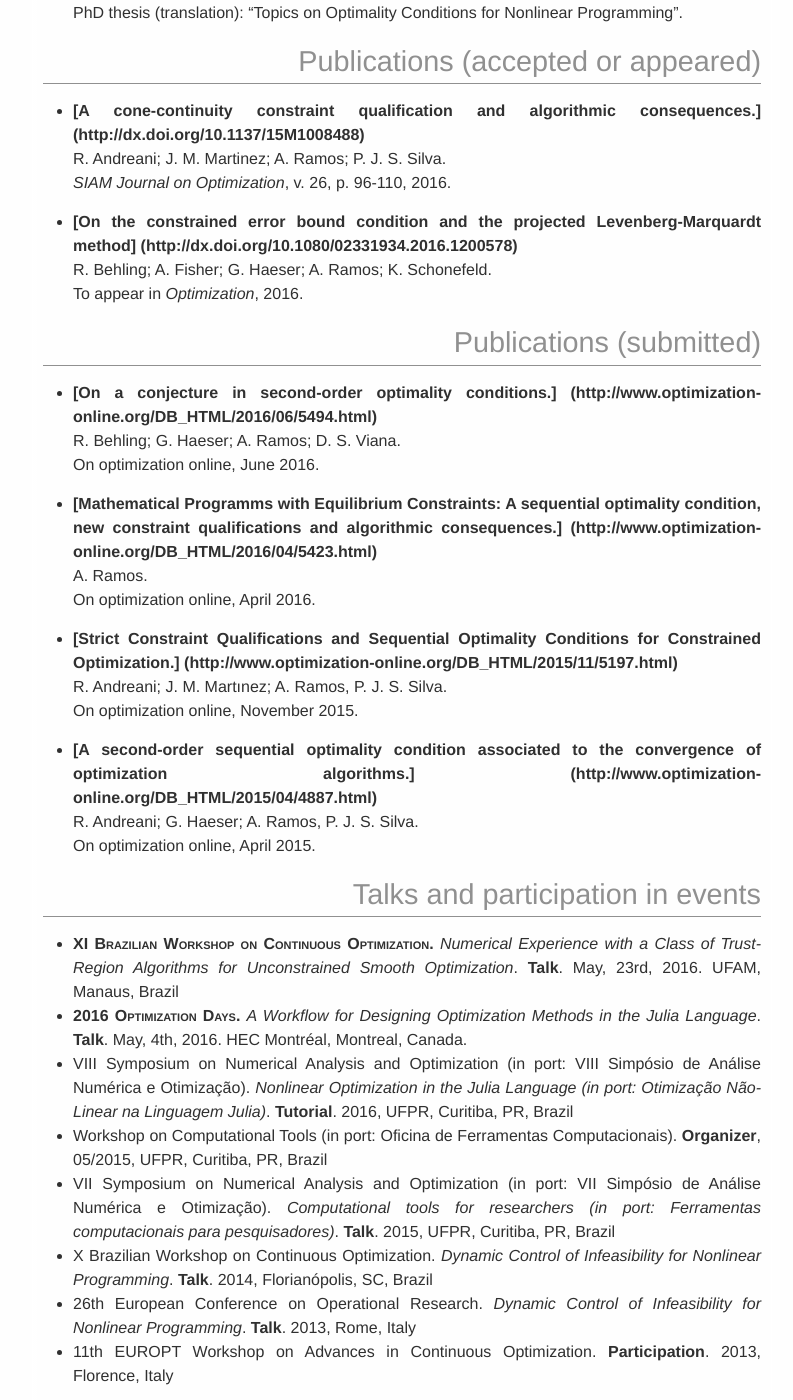
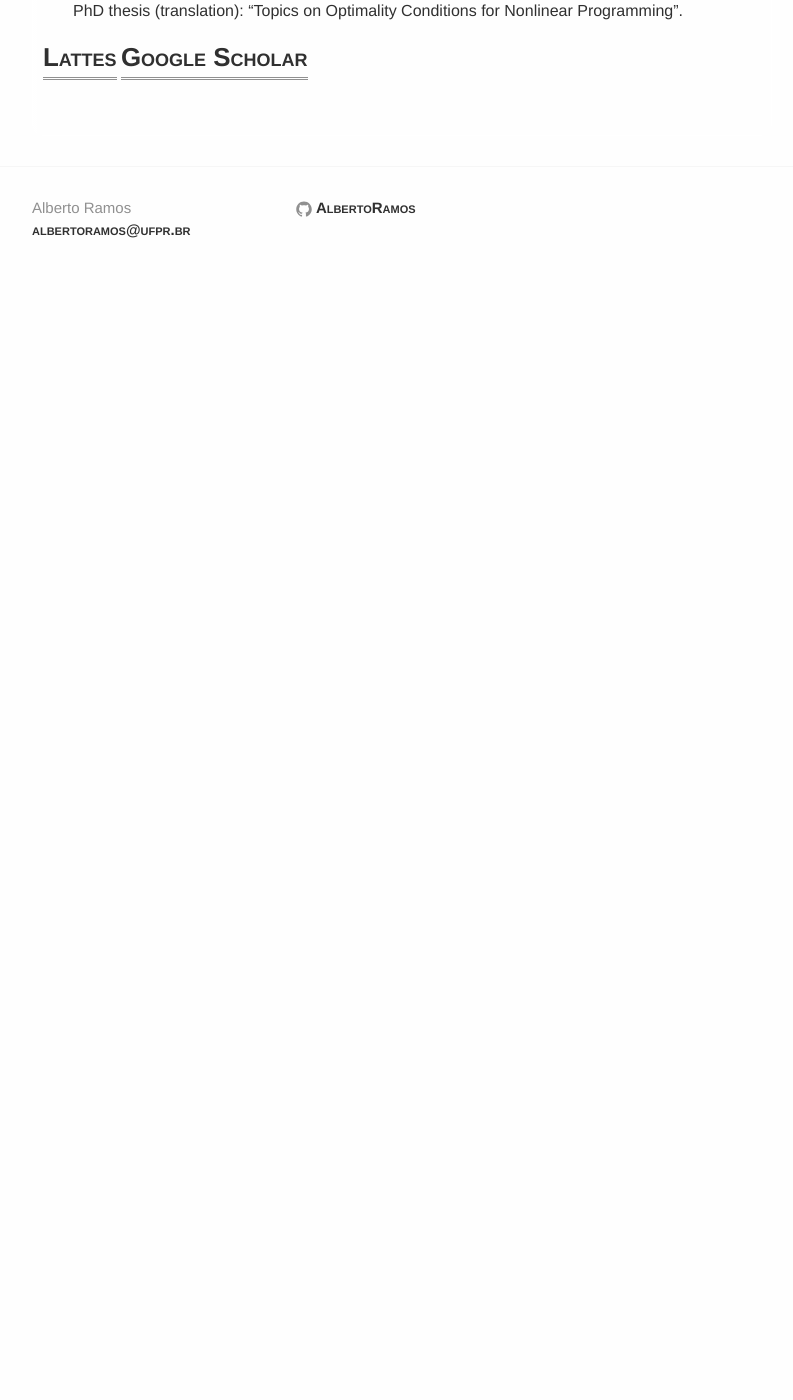
Before and after one commit to abelsiqueira/abelsiqueira.github.io-old, a Jekyll site: the page built from curriculum.en.md, in a window 1280 px wide and 1400 px high, scrolled down 623 px. Shown: the whole window, without its empty margins (238-1031 px from the left). Built offline with Jekyll 4.4.1, drawn with Linux system fonts in a browser that asks for light colours; after the commit the page ends 925 px from its top, so only the background shows below that; some of the changed text lies outside the part shown.

Commit message:
Update curriculum.en.md

```diff
--- a/curriculum.en.md
+++ b/curriculum.en.md
@@ -7,7 +7,7 @@ order:      3
 permalink:  /en/curriculum/
 ---
 
-# Academic path
+## Academic path
 
   - 07/2016-now - Professor at the Federal University of Paraná at Curitiba,
   PR, Brazil;
@@ -17,87 +17,6 @@ permalink:  /en/curriculum/
   PhD thesis (translation): "Topics on Optimality Conditions for Nonlinear
   Programming".
 
-# Publications (accepted or appeared)
-
-  - **[A cone-continuity constraint qualification and algorithmic consequences.]
-    (http://dx.doi.org/10.1137/15M1008488)** <br />
-    R. Andreani; J. M. Martinez; A. Ramos; P. J. S. Silva. <br />
-    _SIAM Journal on Optimization_, v. 26, p. 96-110, 2016.
-
-  - **[On the constrained error bound condition and the projected Levenberg-Marquardt method]
-    (http://dx.doi.org/10.1080/02331934.2016.1200578)** <br />
-    R. Behling; A. Fisher; G. Haeser; A. Ramos; K. Schonefeld. <br />
-    To appear in _Optimization_, 2016.
-
-# Publications (submitted)
-
-  - **[On a conjecture in second-order optimality conditions.]
-      (http://www.optimization-online.org/DB_HTML/2016/06/5494.html)** <br />
-    R. Behling; G. Haeser; A. Ramos; D. S. Viana. <br />
-    On optimization online, June 2016.
-
-  - **[Mathematical Programms with Equilibrium Constraints:
-  A sequential optimality condition, new constraint qualifications and algorithmic consequences.]
-  (http://www.optimization-online.org/DB_HTML/2016/04/5423.html)** <br />
-   A. Ramos. <br /> On optimization online, April 2016.
-
-  - **[Strict Constraint Qualifications and Sequential Optimality Conditions for Constrained Optimization.]
-    (http://www.optimization-online.org/DB_HTML/2015/11/5197.html)** <br />
-    R. Andreani; J. M. Martınez; A. Ramos, P. J. S. Silva. <br />
-    On optimization online, November 2015.
-
-  - **[A second-order sequential optimality condition associated to the convergence of optimization algorithms.]
-  (http://www.optimization-online.org/DB_HTML/2015/04/4887.html)** <br />
-    R. Andreani; G. Haeser; A. Ramos, P. J. S. Silva. <br /> On optimization online, April 2015.
-
-# Talks and participation in events
-
-  - [XI Brazilian Workshop on Continuous Optimization.]({{ site.baseurl
-    }}/assets/brazopt-2016.pdf)
-    _Numerical Experience with a Class of Trust-Region Algorithms for
-    Unconstrained Smooth Optimization_.
-    **Talk**. May, 23rd, 2016. UFAM, Manaus, Brazil
-  - [2016 Optimization Days.]({{ site.baseurl }}/assets/jopt-2016.pdf)
-    _A Workflow for Designing Optimization Methods in the Julia Language_.
-    **Talk**. May, 4th, 2016. HEC Montréal, Montreal, Canada.
-  - VIII Symposium on Numerical Analysis and Optimization (in port: VIII Simpósio
-    de Análise Numérica e Otimização).
-    _Nonlinear Optimization in the Julia Language (in port: Otimização
-    Não-Linear na Linguagem Julia)_.
-    **Tutorial**. 2016, UFPR, Curitiba, PR, Brazil
-  - Workshop on Computational Tools (in port: Oficina de Ferramentas
-    Computacionais). **Organizer**, 05/2015, UFPR, Curitiba, PR, Brazil
-  - VII Symposium on Numerical Analysis and Optimization (in port: VII Simpósio
-    de Análise Numérica e Otimização).
-    _Computational tools for researchers (in port: Ferramentas computacionais
-    para pesquisadores)_.
-    **Talk**. 2015, UFPR, Curitiba, PR, Brazil
-  - X Brazilian Workshop on Continuous Optimization.
-    _Dynamic Control of Infeasibility for Nonlinear Programming_.
-    **Talk**. 2014, Florianópolis, SC, Brazil
-  - 26th European Conference on Operational Research.
-    _Dynamic Control of Infeasibility for Nonlinear Programming_.
-    **Talk**. 2013, Rome, Italy
-  - 11th EUROPT Workshop on Advances in Continuous Optimization.
-    **Participation**. 2013, Florence, Italy
-
-  - [XI Brazilian workshop on continuous optimization.]
-   _Optimality conditions and constraint qualifications for mathematicalprogramms with equilibrium constraints_.
-   **Contributed talk** 2016.
-  - [22nd International symposium on mathematical programming, ISMP 2015.]
-   _On Second-Order Sequential Optimality Conditions for Nonlinear Optimization and Applications_. **Contributed Talk** 2015.
-  - [30 Colóquio brasileiro de matemática, IMPA.]
-   _Condição sequencial de otimalidade de segunda ordem para otimização não-linear  e aplicações_. **Contributed Talk** 2015.
-  - [I Workshop de soluções matemáticas para problemas industriais.]
-   _Análise de Redes Sociais na Detecção de Fraudes_. **Participation**, 2015.
-  - [I Brazilian Congress of Young Researchers in Pure and Applied Mathematics.]
-   _On sequential second-order optimality conditions,
-   constraint qualifications and applications to mathematical programming_.**Contributed Talk**, 2014.
-  - [X Brazilian Workshop on Continuous Optimization.]
-   _Constraint Qualifications and approximate-KKT sequences_. **Contributed Talk** 2014.
-  - [XI International Symposium on Generalized Convexity and Monotonicity.]
-   _An Inexact PPA for cohypomonotone operators with a practical relative error criterion_.**Contributed Talk**, 2014.
-
 ## [Lattes](http://lattes.cnpq.br/3320145045271106)<br />
 
 ## [Google Scholar](http://scholar.google.com.br/citations?hl=pt-BR&user=CwUd6FgAAAAJ)
```
